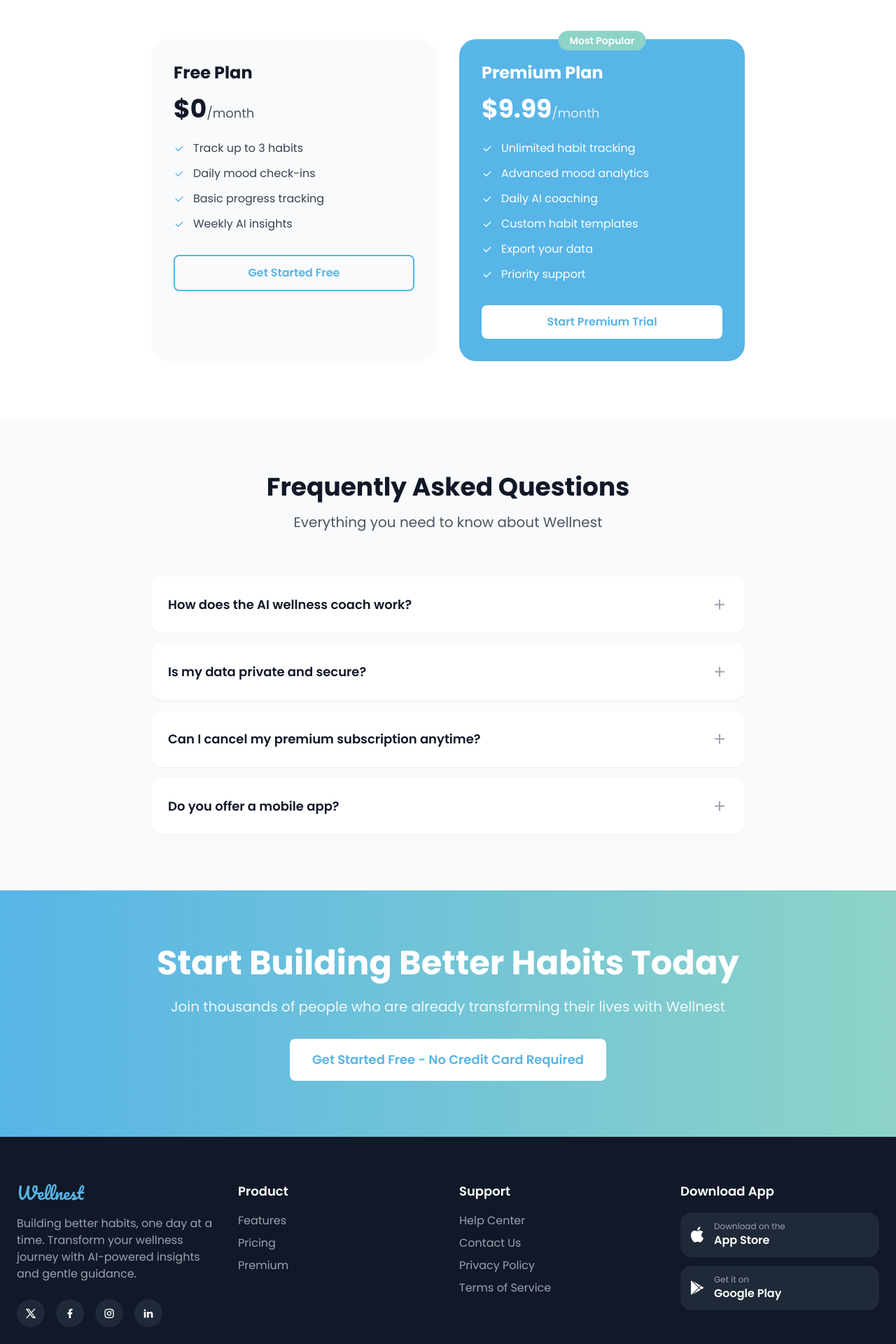
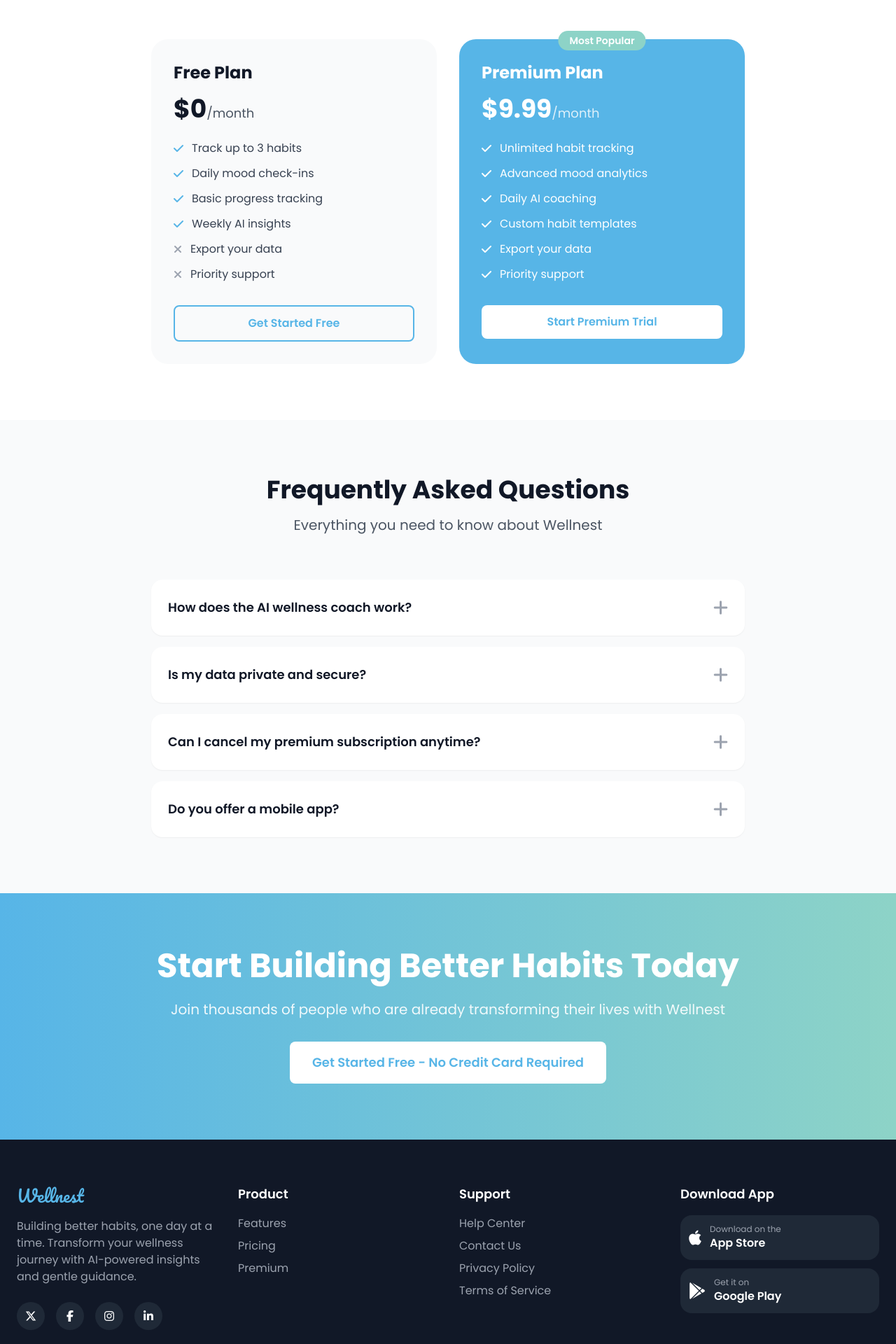
Before and after one commit to Vishwesh-tech/Tutedude-github-assigment, a Flask app: page / in a window 1280 px wide. Shown: the part 3021-4941 px from the top of the page at 70% size. Run offline with Flask 3, Linux system fonts and the light colour scheme; some libraries are stand-ins or nearby versions.

Commit message:
All Files added

```diff
--- a/app.py
+++ b/app.py
@@ -4,7 +4,7 @@ import requests
 import os
 
 
-BACKEND_URL = os.environ.get('BACKEND_URL', 'http://localhost:8500')
+BACKEND_URL = os.environ.get('BACKEND_URL', "https://wellnest-saas-backend.onrender.com")
 
 app = Flask(__name__, static_folder='static', template_folder='templates')
 app.secret_key = "saas_secret_key"
--- a/templates/dashboard/Achievements.html
+++ b/templates/dashboard/Achievements.html
@@ -62,7 +62,9 @@
                     <div class="w-8 h-8 bg-primary rounded-full flex items-center justify-center">
                         <i class="ri-heart-pulse-line text-white text-sm"></i>
                     </div>
-                    <span class="font-['Pacifico'] text-xl text-gray-800">Wellnest</span>
+                    <a href="{{ url_for('hello_world') }}">
+                        <span class="font-['Pacifico'] text-xl text-gray-800">Wellnest</span>
+                    </a>
                 </div>
                 <nav class="space-y-2">
                     <a href="{{ url_for('dashboard') }}"
@@ -143,7 +145,7 @@
                                     <p class="text-sm font-medium text-gray-900">{{ user_name }}</p>
                                     <p class="text-xs text-gray-500">{{ user_email }}</p>
                                 </div>
-                                <a href="{{# url_for('dashboard') }}"
+                                <a href="{{ url_for('dashboard') }}"
                                     class="block px-4 py-2 text-sm text-gray-700 hover:bg-gray-50 transition-colors">
                                     <i class="ri-dashboard-line mr-2"></i>Dashboard
                                 </a>
--- a/templates/dashboard/Habits.html
+++ b/templates/dashboard/Habits.html
@@ -224,7 +224,9 @@
                     <div class="w-8 h-8 bg-primary rounded-lg flex items-center justify-center">
                         <i class="ri-heart-pulse-line text-white text-lg"></i>
                     </div>
-                    <span class="font-['Pacifico'] text-xl text-gray-800 sidebar-text">Wellnest</span>
+                    <a href="{{ url_for('hello_world') }}">
+                        <span class="font-['Pacifico'] text-xl text-gray-800">Wellnest</span>
+                    </a>
                 </div>
             </div>
             <nav class="flex-1 p-4">
--- a/templates/dashboard/Settings.html
+++ b/templates/dashboard/Settings.html
@@ -147,7 +147,9 @@
                     <div class="w-8 h-8 bg-primary rounded-lg flex items-center justify-center">
                         <i class="ri-heart-pulse-line text-white text-lg"></i>
                     </div>
-                    <span class="font-['Pacifico'] text-xl text-gray-800 sidebar-text">Wellnest</span>
+                    <a href="{{ url_for('hello_world') }}">
+                        <span class="font-['Pacifico'] text-xl text-gray-800">Wellnest</span>
+                    </a>
                 </div>
             </div>
 
--- a/templates/index.html
+++ b/templates/index.html
@@ -35,12 +35,8 @@
     <link href="https://fonts.googleapis.com/css2?family=Poppins:wght@300;400;500;600;700&display=swap"
         rel="stylesheet">
     <link href="https://fonts.googleapis.com/css2?family=Pacifico&display=swap" rel="stylesheet">
-    <link rel="stylesheet" href="https://cdnjs.cloudflare.com/ajax/libs/remixicon/4.6.0/remixicon.min.css">
+    <link rel="stylesheet" href="https://cdnjs.cloudflare.com/ajax/libs/font-awesome/6.5.1/css/all.min.css">
     <style>
-        :where([class^="ri-"])::before {
-            content: "\f3c2";
-        }
-
         body {
             font-family: 'Poppins', sans-serif;
         }
@@ -81,20 +77,20 @@
                             {{ initial }}
                         </button>
                         <!-- Dropdown Menu -->
-                        <div id="userDropdown" class="user-dropdown absolute right-0 mt-2 w-48 bg-white rounded-lg shadow-lg border border-gray-100 py-1">
+                        <div id="userDropdown" class="user-dropdown absolute right-0 mt-2 w-54 bg-white rounded-lg shadow-lg border border-gray-100 py-1">
                             <div class="px-4 py-2 border-b border-gray-100">
                                 <p class="text-sm font-medium text-gray-900">{{ user_name }}</p>
                                 <p class="text-xs text-gray-500">{{ user_email }}</p>
                             </div>
                             <a href="{{ url_for('dashboard') }}" class="block px-4 py-2 text-sm text-gray-700 hover:bg-gray-50 transition-colors">
-                                <i class="ri-dashboard-line mr-2"></i>Dashboard
+                                <i class="fas fa-tachometer-alt mr-2"></i>Dashboard
                             </a>
                             <a href="{{ url_for('setting') }}" class="block px-4 py-2 text-sm text-gray-700 hover:bg-gray-50 transition-colors">
-                                <i class="ri-settings-line mr-2"></i>Settings
+                                <i class="fas fa-cog mr-2"></i>Settings
                             </a>
                             <hr class="my-1">
                             <a href="{{ url_for('logout') }}" class="block px-4 py-2 text-sm text-red-600 hover:bg-red-50 transition-colors">
-                                <i class="ri-logout-box-line mr-2"></i>Sign Out
+                                <i class="fas fa-sign-out-alt mr-2"></i>Sign Out
                             </a>
                         </div>
                     </div>
@@ -178,7 +174,7 @@
                 <div
                     class="bg-white p-8 rounded-2xl shadow-sm hover:shadow-lg transition-all duration-300 hover:transform hover:-translate-y-2">
                     <div class="w-16 h-16 bg-primary/10 rounded-xl flex items-center justify-center mb-6">
-                        <i class="ri-checkbox-circle-line text-2xl text-primary"></i>
+                        <i class="fas fa-check-circle text-2xl text-primary"></i>
                     </div>
                     <h3 class="text-xl font-semibold text-gray-900 mb-3">Habit Tracking Made Easy</h3>
                     <p class="text-gray-600">Simple daily check-ins that take seconds. Build streaks and watch your
@@ -187,7 +183,7 @@
                 <div
                     class="bg-white p-8 rounded-2xl shadow-sm hover:shadow-lg transition-all duration-300 hover:transform hover:-translate-y-2">
                     <div class="w-16 h-16 bg-secondary/10 rounded-xl flex items-center justify-center mb-6">
-                        <i class="ri-heart-pulse-line text-2xl text-secondary"></i>
+                        <i class="fas fa-heart text-2xl text-secondary"></i>
                     </div>
                     <h3 class="text-xl font-semibold text-gray-900 mb-3">Daily Mood Check-ins</h3>
                     <p class="text-gray-600">Track your emotional wellbeing with quick mood logs and private journaling
@@ -196,7 +192,7 @@
                 <div
                     class="bg-white p-8 rounded-2xl shadow-sm hover:shadow-lg transition-all duration-300 hover:transform hover:-translate-y-2">
                     <div class="w-16 h-16 bg-primary/10 rounded-xl flex items-center justify-center mb-6">
-                        <i class="ri-robot-line text-2xl text-primary"></i>
+                        <i class="fas fa-robot text-2xl text-primary"></i>
                     </div>
                     <h3 class="text-xl font-semibold text-gray-900 mb-3">AI Wellness Coach</h3>
                     <p class="text-gray-600">Get personalized tips and gentle reminders from your AI coach, tailored to
@@ -205,7 +201,7 @@
                 <div
                     class="bg-white p-8 rounded-2xl shadow-sm hover:shadow-lg transition-all duration-300 hover:transform hover:-translate-y-2">
                     <div class="w-16 h-16 bg-secondary/10 rounded-xl flex items-center justify-center mb-6">
-                        <i class="ri-line-chart-line text-2xl text-secondary"></i>
+                        <i class="fas fa-chart-line text-2xl text-secondary"></i>
                     </div>
                     <h3 class="text-xl font-semibold text-gray-900 mb-3">Progress Insights</h3>
                     <p class="text-gray-600">Beautiful charts and streak counters that celebrate your wins and keep you
@@ -233,7 +229,7 @@
                         alt="Set Habits" class="w-full max-w-xs mx-auto rounded-lg shadow-sm">
                 </div>
                 <div class="hidden lg:block">
-                    <i class="ri-arrow-right-line text-4xl text-gray-300"></i>
+                    <i class="fas fa-arrow-right text-4xl text-gray-300"></i>
                 </div>
                 <div class="flex-1 text-center">
                     <div
@@ -246,7 +242,7 @@
                         alt="Daily Check-in" class="w-full max-w-xs mx-auto rounded-lg shadow-sm">
                 </div>
                 <div class="hidden lg:block">
-                    <i class="ri-arrow-right-line text-4xl text-gray-300"></i>
+                    <i class="fas fa-arrow-right text-4xl text-gray-300"></i>
                 </div>
                 <div class="flex-1 text-center">
                     <div
@@ -323,26 +319,35 @@
                             class="text-lg font-normal text-gray-600">/month</span></p>
                     <ul class="space-y-3 mb-8">
                         <li class="flex items-center">
-                            <i class="ri-check-line text-primary mr-3"></i>
+                            <i class="fas fa-check text-primary mr-3"></i>
                             <span class="text-gray-700">Track up to 3 habits</span>
                         </li>
                         <li class="flex items-center">
-                            <i class="ri-check-line text-primary mr-3"></i>
+                            <i class="fas fa-check text-primary mr-3"></i>
                             <span class="text-gray-700">Daily mood check-ins</span>
                         </li>
                         <li class="flex items-center">
-                            <i class="ri-check-line text-primary mr-3"></i>
+                            <i class="fas fa-check text-primary mr-3"></i>
                             <span class="text-gray-700">Basic progress tracking</span>
                         </li>
                         <li class="flex items-center">
-                            <i class="ri-check-line text-primary mr-3"></i>
+                            <i class="fas fa-check text-primary mr-3"></i>
                             <span class="text-gray-700">Weekly AI insights</span>
+                        </li>
+                        <li class="flex items-center">
+                            <i class="fas fa-times text-gray-400 mr-3"></i>
+                            <span class="text-gray-700">Export your data</span>
+                        </li>
+                        <li class="flex items-center">
+                            <i class="fas fa-times text-gray-400 mr-3"></i>
+                            <span class="text-gray-700">Priority support</span>
                         </li>
                     </ul>
                     <button
                         class="w-full border-2 border-primary text-primary py-3 !rounded-button font-semibold hover:bg-primary hover:text-white transition-colors whitespace-nowrap">
                         <a href="{{url_for('signup_page')}}">Get Started Free</a>
                     </button>
+                    <br>
                 </div>
                 <div class="bg-primary p-8 rounded-2xl text-white relative">
                     <div
@@ -354,27 +359,27 @@
                     </p>
                     <ul class="space-y-3 mb-8">
                         <li class="flex items-center">
-                            <i class="ri-check-line text-white mr-3"></i>
+                            <i class="fas fa-check text-white mr-3"></i>
                             <span>Unlimited habit tracking</span>
                         </li>
                         <li class="flex items-center">
-                            <i class="ri-check-line text-white mr-3"></i>
+                            <i class="fas fa-check text-white mr-3"></i>
                             <span>Advanced mood analytics</span>
                         </li>
                         <li class="flex items-center">
-                            <i class="ri-check-line text-white mr-3"></i>
+                            <i class="fas fa-check text-white mr-3"></i>
                             <span>Daily AI coaching</span>
                         </li>
                         <li class="flex items-center">
-                            <i class="ri-check-line text-white mr-3"></i>
+                            <i class="fas fa-check text-white mr-3"></i>
                             <span>Custom habit templates</span>
                         </li>
                         <li class="flex items-center">
-                            <i class="ri-check-line text-white mr-3"></i>
+                            <i class="fas fa-check text-white mr-3"></i>
                             <span>Export your data</span>
                         </li>
                         <li class="flex items-center">
-                            <i class="ri-check-line text-white mr-3"></i>
+                            <i class="fas fa-check text-white mr-3"></i>
                             <span>Priority support</span>
                         </li>
                     </ul>
@@ -397,7 +402,7 @@
                 <div class="bg-white rounded-lg shadow-sm">
                     <button class="w-full p-6 text-left flex items-center justify-between faq-toggle">
                         <span class="text-lg font-semibold text-gray-900">How does the AI wellness coach work?</span>
-                        <i class="ri-add-line text-2xl text-gray-400 transition-transform faq-icon"></i>
+                        <i class="fas fa-plus text-2xl text-gray-400 transition-transform faq-icon"></i>
                     </button>
                     <div class="faq-content hidden px-6 pb-6">
                         <p class="text-gray-600">Our AI coach analyzes your habit patterns, mood trends, and personal
@@ -408,7 +413,7 @@
                 <div class="bg-white rounded-lg shadow-sm">
                     <button class="w-full p-6 text-left flex items-center justify-between faq-toggle">
                         <span class="text-lg font-semibold text-gray-900">Is my data private and secure?</span>
-                        <i class="ri-add-line text-2xl text-gray-400 transition-transform faq-icon"></i>
+                        <i class="fas fa-plus text-2xl text-gray-400 transition-transform faq-icon"></i>
                     </button>
                     <div class="faq-content hidden px-6 pb-6">
                         <p class="text-gray-600">Absolutely. We use end-to-end encryption to protect your personal data.
@@ -420,7 +425,7 @@
                     <button class="w-full p-6 text-left flex items-center justify-between faq-toggle">
                         <span class="text-lg font-semibold text-gray-900">Can I cancel my premium subscription
                             anytime?</span>
-                        <i class="ri-add-line text-2xl text-gray-400 transition-transform faq-icon"></i>
+                        <i class="fas fa-plus text-2xl text-gray-400 transition-transform faq-icon"></i>
                     </button>
                     <div class="faq-content hidden px-6 pb-6">
                         <p class="text-gray-600">Yes, you can cancel your premium subscription at any time with no
@@ -431,7 +436,7 @@
                 <div class="bg-white rounded-lg shadow-sm">
                     <button class="w-full p-6 text-left flex items-center justify-between faq-toggle">
                         <span class="text-lg font-semibold text-gray-900">Do you offer a mobile app?</span>
-                        <i class="ri-add-line text-2xl text-gray-400 transition-transform faq-icon"></i>
+                        <i class="fas fa-plus text-2xl text-gray-400 transition-transform faq-icon"></i>
                     </button>
                     <div class="faq-content hidden px-6 pb-6">
                         <p class="text-gray-600">Yes! Wellnest is available on both iOS and Android. You can sync your
@@ -464,19 +469,19 @@
                     <div class="flex space-x-4">
                         <a href="#"
                             class="w-10 h-10 bg-gray-800 rounded-full flex items-center justify-center hover:bg-primary transition-colors">
-                            <i class="ri-twitter-x-line"></i>
+                            <i class="fab fa-x-twitter"></i>
                         </a>
                         <a href="#"
                             class="w-10 h-10 bg-gray-800 rounded-full flex items-center justify-center hover:bg-primary transition-colors">
-                            <i class="ri-facebook-fill"></i>
+                            <i class="fab fa-facebook-f"></i>
                         </a>
                         <a href="#"
                             class="w-10 h-10 bg-gray-800 rounded-full flex items-center justify-center hover:bg-primary transition-colors">
-                            <i class="ri-instagram-line"></i>
+                            <i class="fab fa-instagram"></i>
                         </a>
                         <a href="#"
                             class="w-10 h-10 bg-gray-800 rounded-full flex items-center justify-center hover:bg-primary transition-colors">
-                            <i class="ri-linkedin-fill"></i>
+                            <i class="fab fa-linkedin-in"></i>
                         </a>
                     </div>
                 </div>
@@ -503,7 +508,7 @@
                     <div class="space-y-3">
                         <a href="#"
                             class="flex items-center bg-gray-800 p-3 rounded-lg hover:bg-gray-700 transition-colors">
-                            <i class="ri-apple-fill text-2xl mr-3"></i>
+                            <i class="fab fa-apple text-2xl mr-3"></i>
                             <div>
                                 <p class="text-xs text-gray-400">Download on the</p>
                                 <p class="font-semibold">App Store</p>
@@ -511,7 +516,7 @@
                         </a>
                         <a href="#"
                             class="flex items-center bg-gray-800 p-3 rounded-lg hover:bg-gray-700 transition-colors">
-                            <i class="ri-google-play-fill text-2xl mr-3"></i>
+                            <i class="fab fa-google-play text-2xl mr-3"></i>
                             <div>
                                 <p class="text-xs text-gray-400">Get it on</p>
                                 <p class="font-semibold">Google Play</p>
```
Also changed, not shown: templates/dashboard/AI-Coach.html (+12 -3 lines), templates/dashboard/Dashboard.html (+21 -18 lines), templates/dashboard/MoodTracker.html (+11 -4 lines).
